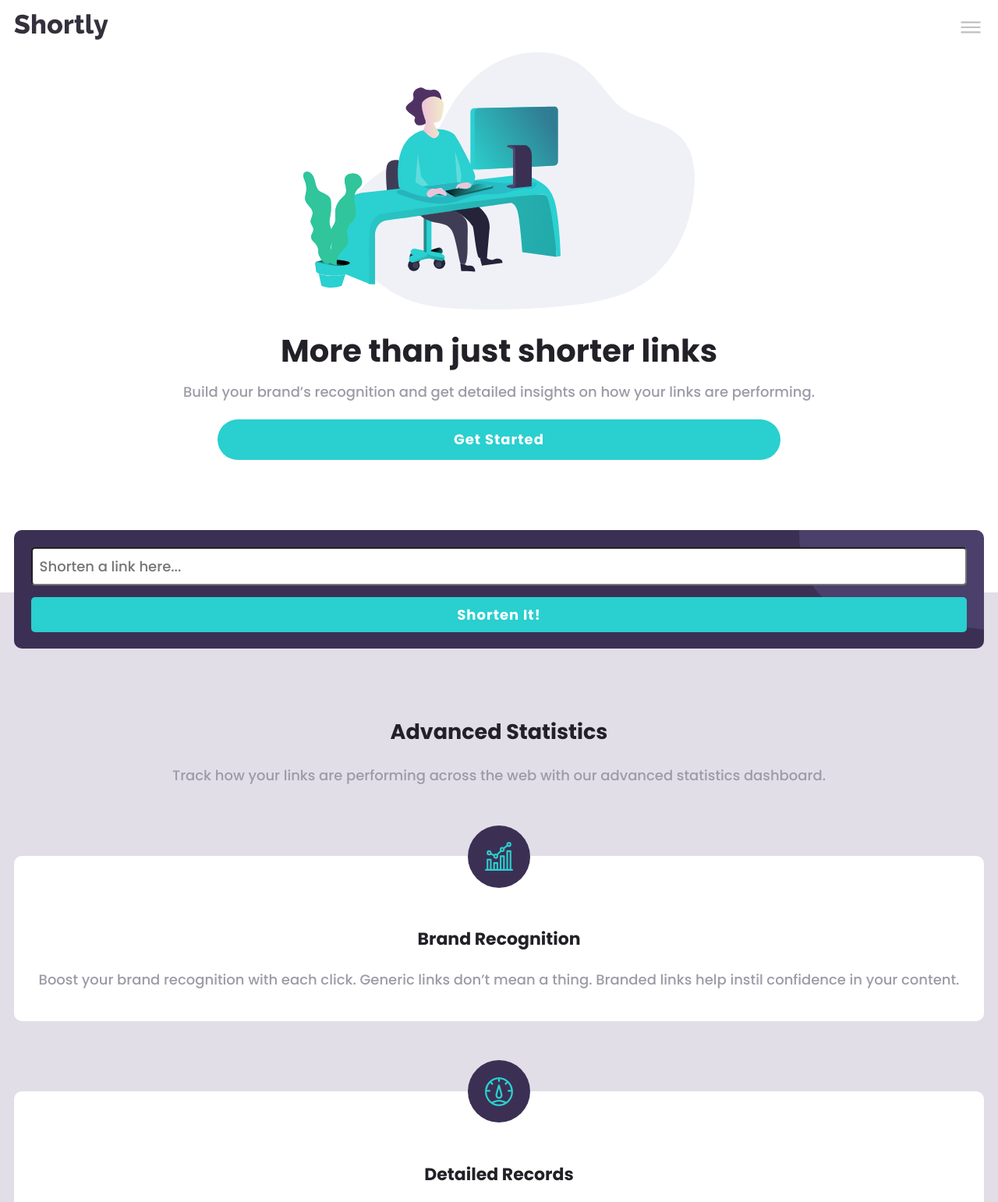
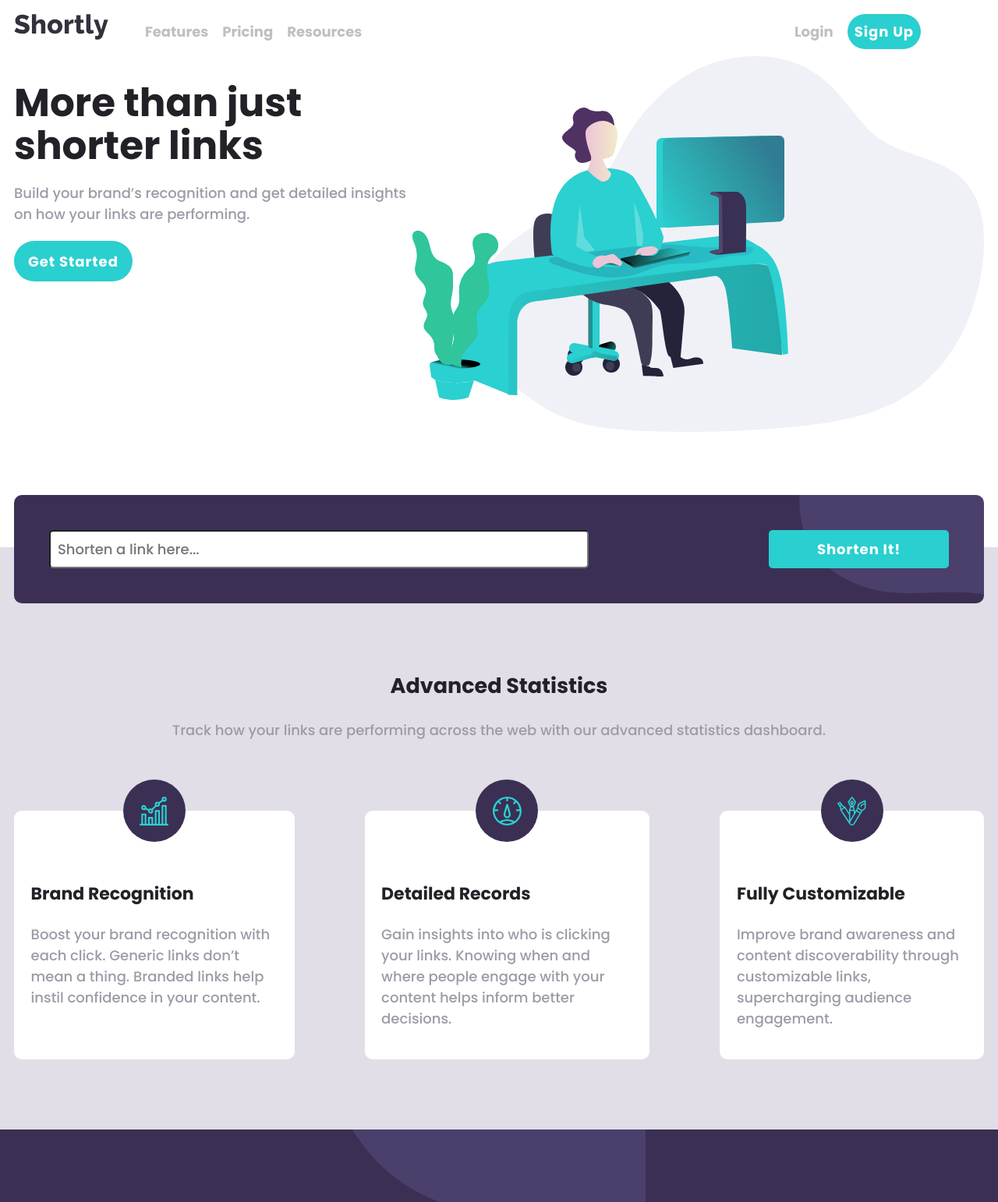
Before and after one commit to MauritzLM/url-shortening-api, a website built with webpack: page index.html in a window 1280 px wide. Shown: the top 1542 px of the page at 78% size. Built offline with nearby package versions, Linux system fonts and the light colour scheme.

Commit message:
added media quiries, updated desktop layout

```diff
--- a/src/style.css
+++ b/src/style.css
@@ -27,7 +27,6 @@ header {
 .statistics-info div {
     background-color: hsl(0, 0%, 100%);
     border-radius: 10px;
-
 }
 
 /* Typography */
@@ -80,7 +79,9 @@ nav {
     width: 90%;
     border-radius: 10px;
     top: 3.4em;
-    left: 1em;
+    left: 0;
+    right: 0;
+    margin: 0 auto;
     padding: .5em 1em;
     z-index: 999;
 }
@@ -298,20 +299,30 @@ input {
     margin: .6em 0;
 }
 
+/* #url:invalid {
+    border: 2px solid hsl(0, 87%, 67%);
+} */
 
+/* button hover */
+.sign-up:hover,
+button:hover {
+    background-color: hsl(180, 86%, 81%);
+}
 
-/* #url:invalid+.error {
-    visibility: visible;
-} */
+.copied:hover {
+    background-color: hsl(257, 27%, 26%);
+}
 
 /* footer */
 footer {
     background-color: hsl(260, 8%, 14%);
     color: hsl(0, 0%, 100%);
     padding-top: 3em;
+    padding-bottom: 2em;
     display: flex;
     flex-direction: column;
     gap: 2em;
+    position: relative;
 }
 
 h4 {
@@ -353,8 +364,148 @@ footer li a:hover {
     font-size: 11px;
     text-align: center;
     margin-top: 2em;
+    position: absolute;
+    bottom: 0;
 }
 
 .attribution a {
     color: hsl(228, 45%, 44%);
 }
+
+/* Media queries */
+@media screen and (min-width: 700px) {
+
+    /* nav */
+
+    header svg {
+        float: left;
+    }
+
+    nav {
+        display: flex;
+        position: relative;
+        top: 0;
+        background-color: inherit;
+        width: auto;
+        border-radius: 0;
+        padding: 0;
+        justify-content: space-between;
+        align-items: center;
+        width: 80%;
+    }
+
+    nav ul {
+        flex-direction: row;
+        margin: 0;
+        align-items: center;
+        gap: 1em;
+    }
+
+    nav ul:first-child {
+        border-bottom: none;
+        padding-bottom: 0;
+    }
+
+    nav li {
+        padding: 0;
+    }
+
+    nav li a {
+        color: hsl(0, 0%, 75%);
+        font-weight: 700;
+    }
+
+    .dropdown {
+        visibility: collapse;
+        z-index: -1;
+    }
+
+    /* info section */
+    .info {
+        display: flex;
+        flex-direction: row-reverse;
+    }
+
+    .info img {
+        height: auto;
+    }
+
+    h1 {
+        font-size: 5rem;
+        text-align: left;
+    }
+
+    .info p {
+        text-align: left;
+    }
+
+    .info div {
+        align-items: start;
+    }
+
+    .get-started {
+        width: auto;
+    }
+
+    /* form */
+    form {
+        display: flex;
+        justify-content: space-between;
+        padding: 2.5em;
+    }
+
+    #url {
+        margin-bottom: 0;
+        width: 60%;
+    }
+
+    form button {
+        width: 20%;
+    }
+
+    /* link list */
+    .links-list div {
+        display: flex;
+        justify-content: space-between;
+    }
+
+    .links-list p {
+        align-self: center;
+        border: none;
+    }
+
+    .links-list div div {
+        align-items: center;
+        width: 30%;
+    }
+
+    .links-list .copy {
+        width: 30%;
+        margin-top: 0;
+    }
+
+    /* statistics section */
+
+    .statistics-info {
+        flex-direction: row;
+    }
+
+    .statistics-info div p,
+    h3 {
+        text-align: left;
+    }
+
+    /* footer */
+    footer {
+        flex-direction: row;
+        justify-content: space-between;
+    }
+
+    .social-links {
+        align-items: start;
+    }
+
+    h4 {
+        margin-top: 0;
+    }
+}
```
